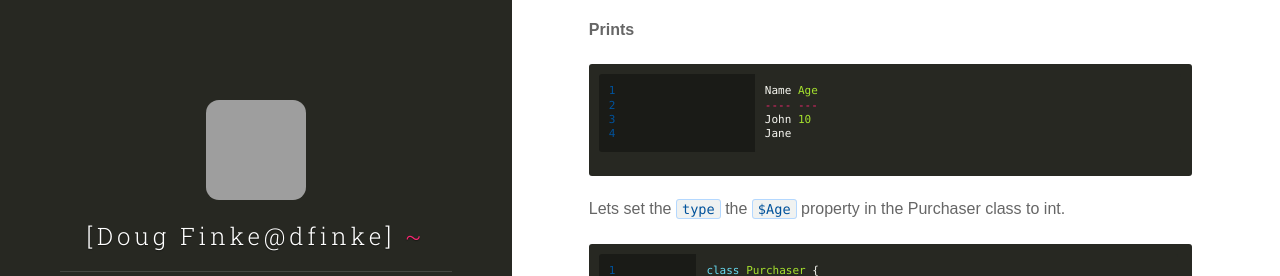
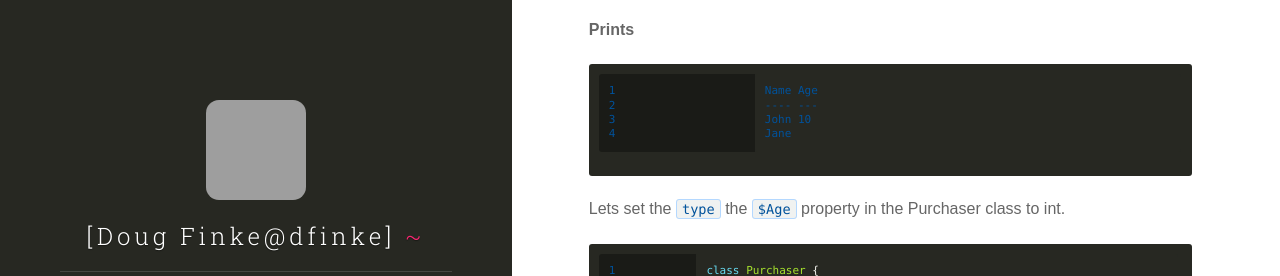
Before and after one commit to dfinke/dfinke.github.io, a Jekyll site: the page built from _posts/2016-08-12-part-2-the-troika-powershell-yaml-and-powershell-classes.md, in a window 1280 px wide and 900 px high, scrolled down 797 px. Shown: the part 176-452 px from the top of the window. Built offline with Jekyll 4.4.1, drawn with Linux system fonts in a browser that asks for light colours; nearby versions of some CDN libraries; grey boxes are pictures that could not be loaded.

Commit message:
Update 2016-08-12-part-2-the-troika-powershell-yaml-and-powershell-classes.md

````diff
--- a/_posts/2016-08-12-part-2-the-troika-powershell-yaml-and-powershell-classes.md
+++ b/_posts/2016-08-12-part-2-the-troika-powershell-yaml-and-powershell-classes.md
@@ -43,7 +43,8 @@ Purchaser :
 ```
 
 **Prints**
-```powershell
+
+```
 Name Age
 ---- ---
 John 10
````
